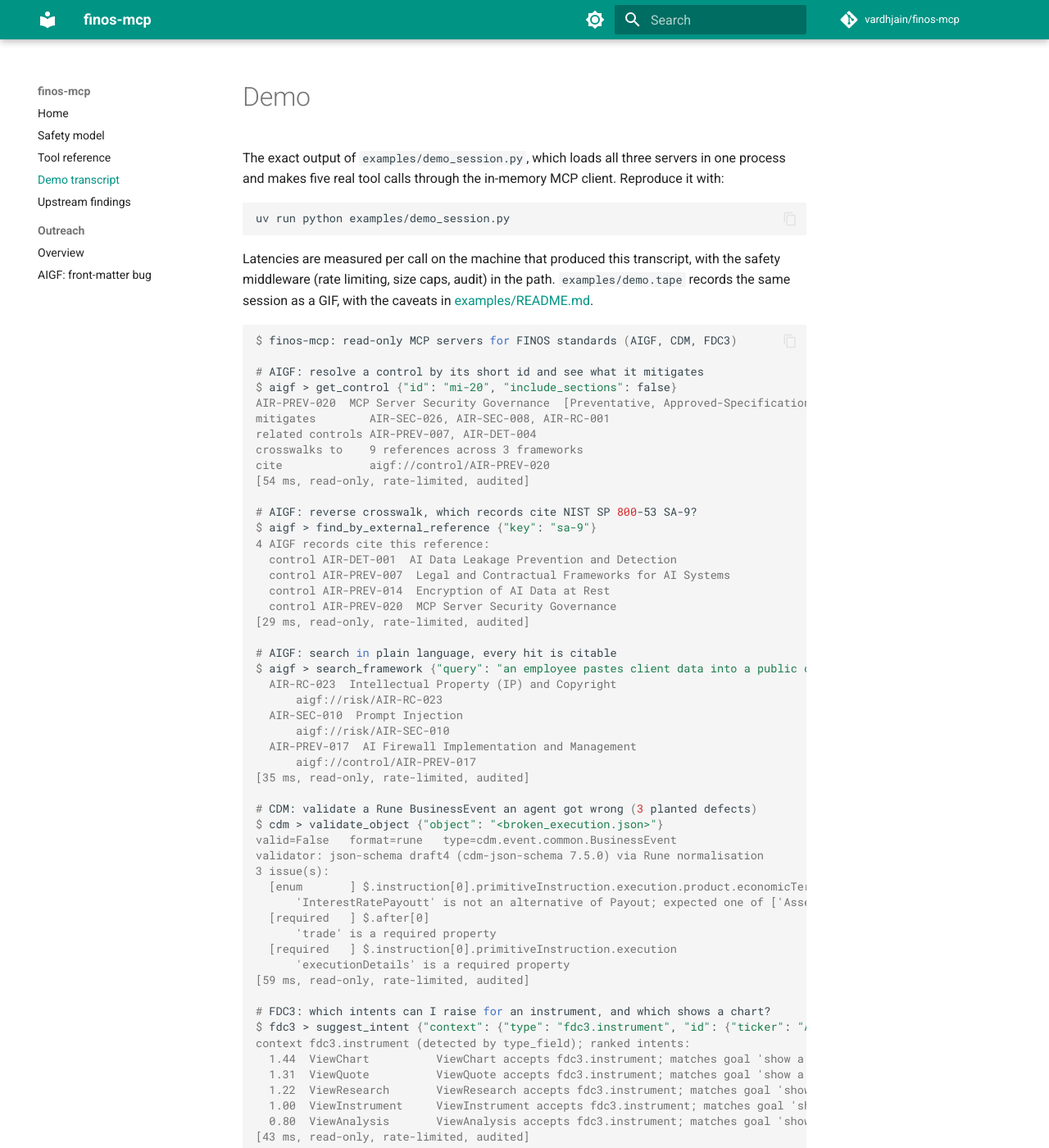
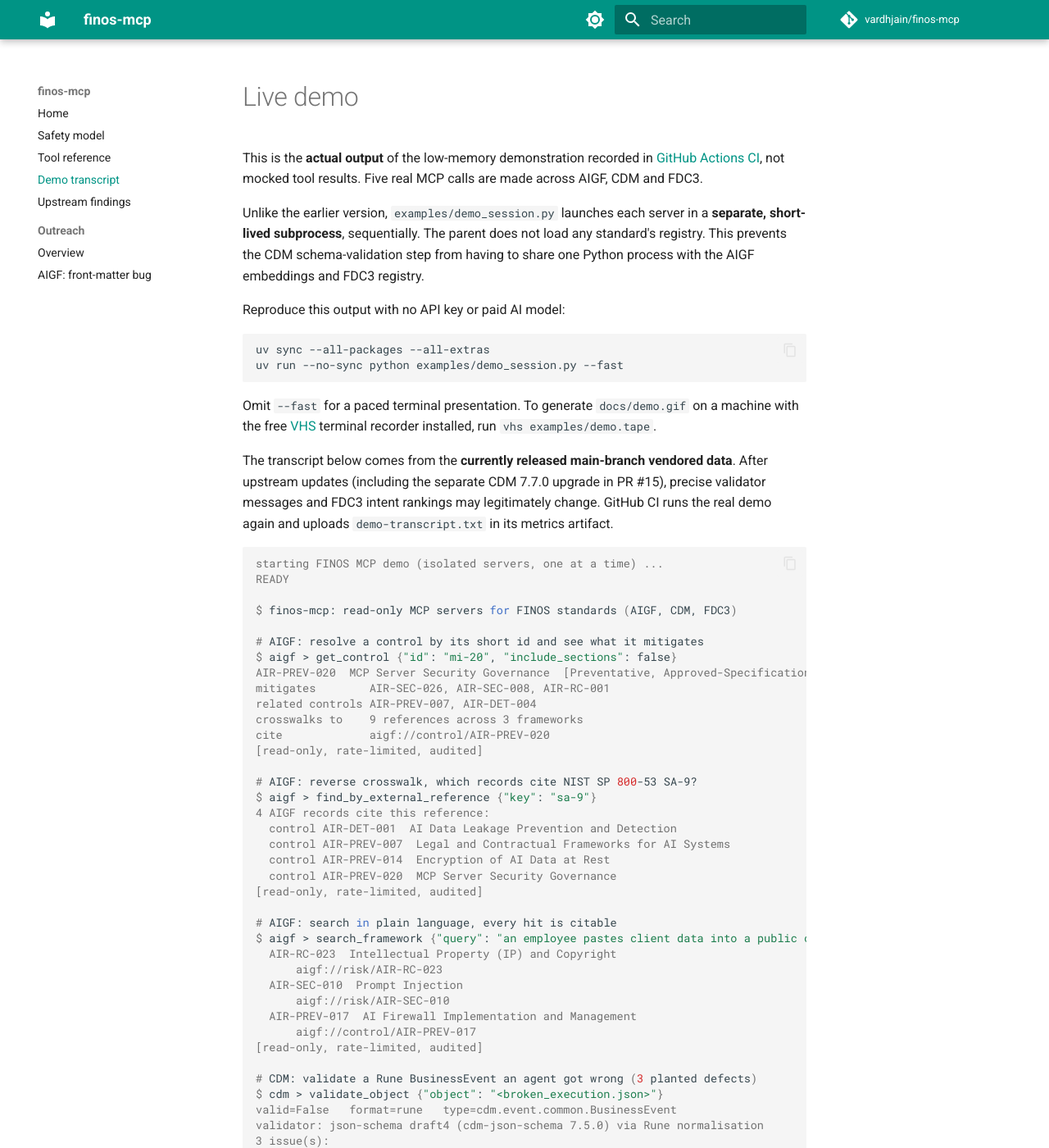
Before and after one commit to vardhjain/finos-mcp, an MkDocs documentation site: the page built from docs/demo.md, in a window 1280 px wide and 1400 px high. Shown: the whole window at 82% size. Built offline with MkDocs 1.6.1 and Material for MkDocs 9.7.7, drawn with Linux system fonts in a browser that asks for light colours; comment, search, counter and statistics services are not loaded; some of the changed text lies outside the part shown.

Commit message:
docs(demo): replace stale example with exact tested low-memory CI transcript

````diff
--- a/docs/demo.md
+++ b/docs/demo.md
@@ -1,17 +1,34 @@
-# Demo
+# Live demo
 
-The exact output of `examples/demo_session.py`, which loads all three servers in one
-process and makes five real tool calls through the in-memory MCP client. Reproduce it with:
+This is the **actual output** of the low-memory demonstration recorded in
+[GitHub Actions CI](https://github.com/vardhjain/finos-mcp/actions/runs/40156637876),
+not mocked tool results. Five real MCP calls are made across AIGF, CDM and FDC3.
+
+Unlike the earlier version, `examples/demo_session.py` launches each server in a
+**separate, short-lived subprocess**, sequentially. The parent does not load any
+standard's registry. This prevents the CDM schema-validation step from having to
+share one Python process with the AIGF embeddings and FDC3 registry.
+
+Reproduce this output with no API key or paid AI model:
 
 ```bash
-uv run python examples/demo_session.py
+uv sync --all-packages --all-extras
+uv run --no-sync python examples/demo_session.py --fast
 ```
 
-Latencies are measured per call on the machine that produced this transcript, with the
-safety middleware (rate limiting, size caps, audit) in the path. `examples/demo.tape` records
-the same session as a GIF, with the caveats in [examples/README.md](https://github.com/vardhjain/finos-mcp/blob/main/examples/README.md).
+Omit `--fast` for a paced terminal presentation. To generate
+`docs/demo.gif` on a machine with the free [VHS](https://github.com/charmbracelet/vhs)
+terminal recorder installed, run `vhs examples/demo.tape`.
+
+The transcript below comes from the **currently released main-branch vendored data**.
+After upstream updates (including the separate CDM 7.7.0 upgrade in PR #15), precise
+validator messages and FDC3 intent rankings may legitimately change. GitHub CI
+runs the real demo again and uploads `demo-transcript.txt` in its metrics artifact.
 
 ```console
+starting FINOS MCP demo (isolated servers, one at a time) ...
+READY
+
 $ finos-mcp: read-only MCP servers for FINOS standards (AIGF, CDM, FDC3)
 
 # AIGF: resolve a control by its short id and see what it mitigates
@@ -21,7 +38,7 @@
 related controls AIR-PREV-007, AIR-DET-004
 crosswalks to    9 references across 3 frameworks
 cite             aigf://control/AIR-PREV-020
-[54 ms, read-only, rate-limited, audited]
+[read-only, rate-limited, audited]
 
 # AIGF: reverse crosswalk, which records cite NIST SP 800-53 SA-9?
 $ aigf > find_by_external_reference {"key": "sa-9"}
@@ -30,7 +47,7 @@
   control AIR-PREV-007  Legal and Contractual Frameworks for AI Systems
   control AIR-PREV-014  Encryption of AI Data at Rest
   control AIR-PREV-020  MCP Server Security Governance
-[29 ms, read-only, rate-limited, audited]
+[read-only, rate-limited, audited]
 
 # AIGF: search in plain language, every hit is citable
 $ aigf > search_framework {"query": "an employee pastes client data into a public chatbot", "k": 3}
@@ -40,7 +57,7 @@
       aigf://risk/AIR-SEC-010
   AIR-PREV-017  AI Firewall Implementation and Management
       aigf://control/AIR-PREV-017
-[35 ms, read-only, rate-limited, audited]
+[read-only, rate-limited, audited]
 
 # CDM: validate a Rune BusinessEvent an agent got wrong (3 planted defects)
 $ cdm > validate_object {"object": "<broken_execution.json>"}
@@ -53,7 +70,7 @@
       'trade' is a required property
   [required   ] $.instruction[0].primitiveInstruction.execution
       'executionDetails' is a required property
-[59 ms, read-only, rate-limited, audited]
+[read-only, rate-limited, audited]
 
 # FDC3: which intents can I raise for an instrument, and which shows a chart?
 $ fdc3 > suggest_intent {"context": {"type": "fdc3.instrument", "id": {"ticker": "AAPL"}}, "goal": "show a price chart"}
@@ -61,15 +78,17 @@
   1.44  ViewChart          ViewChart accepts fdc3.instrument; matches goal 'show a pr
   1.31  ViewQuote          ViewQuote accepts fdc3.instrument; matches goal 'show a pr
   1.22  ViewResearch       ViewResearch accepts fdc3.instrument; matches goal 'show a
-  1.00  ViewInstrument     ViewInstrument accepts fdc3.instrument; matches goal 'show
-  0.80  ViewAnalysis       ViewAnalysis accepts fdc3.instrument; matches goal 'show a
-[43 ms, read-only, rate-limited, audited]
+  1.18  ViewInstrument     ViewInstrument accepts fdc3.instrument; matches goal 'show
+  0.96  ViewHoldings       ViewHoldings accepts fdc3.instrument; matches goal 'show a
+[read-only, rate-limited, audited]
 
 $ every tool is read-only; nothing here writes to any external system.
 DEMO DONE
 ```
 
-The CDM step validates [`examples/broken_execution.json`](https://github.com/vardhjain/finos-mcp/blob/main/examples/broken_execution.json):
-a real CDM 7 Rune-format `BusinessEvent` with three deliberate defects (a misspelled payout
-alternative, a removed required `trade`, and a missing `executionDetails`). Each is reported
-with the JSON path *in the submitted document*, which is what lets an agent fix its own output.
+The CDM step uses [`examples/broken_execution.json`](https://github.com/vardhjain/finos-mcp/blob/main/examples/broken_execution.json),
+a real CDM 7 Rune-format `BusinessEvent` with three deliberate defects:
+a misspelled payout alternative, a missing required `trade`, and a missing
+`executionDetails`. The validator pinpoints the corresponding JSON paths in
+the submitted document. Every other result also comes from the real MCP
+tools and is read-only, with citeable identifiers where applicable.
````
